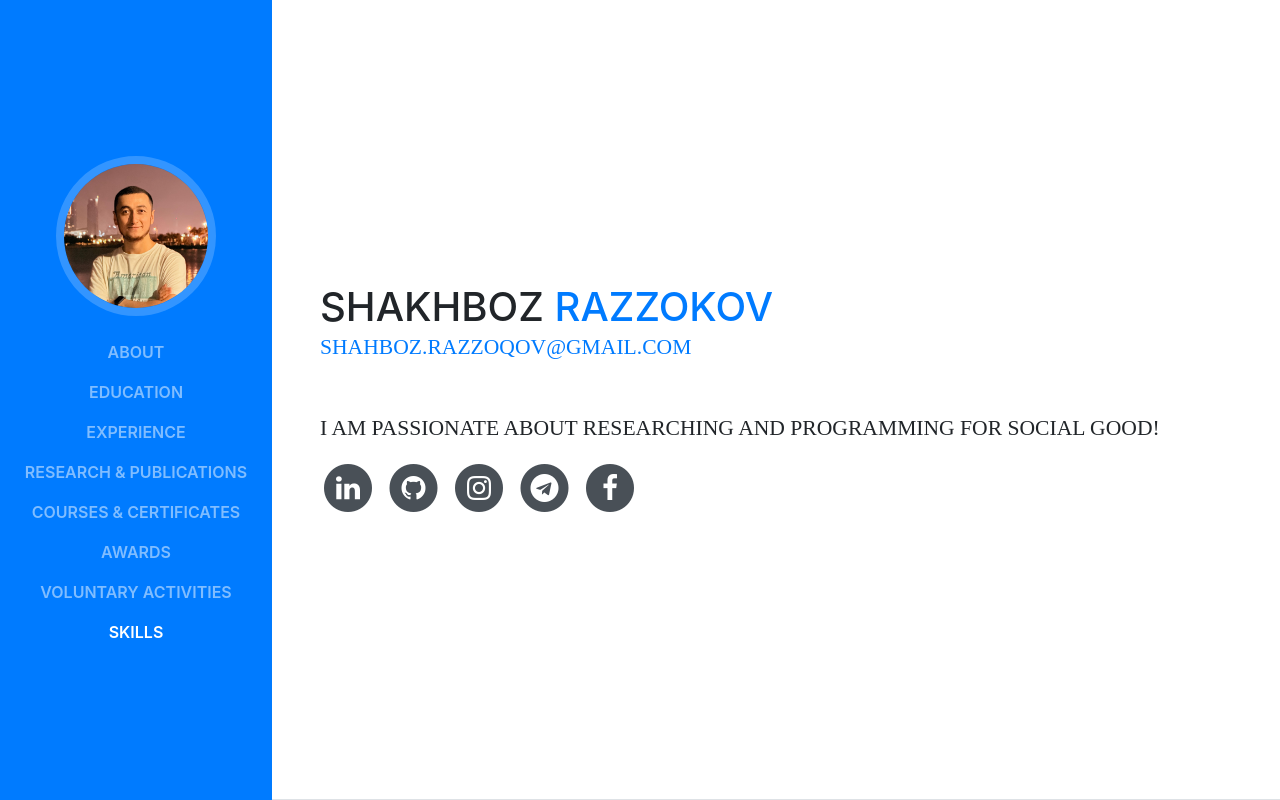
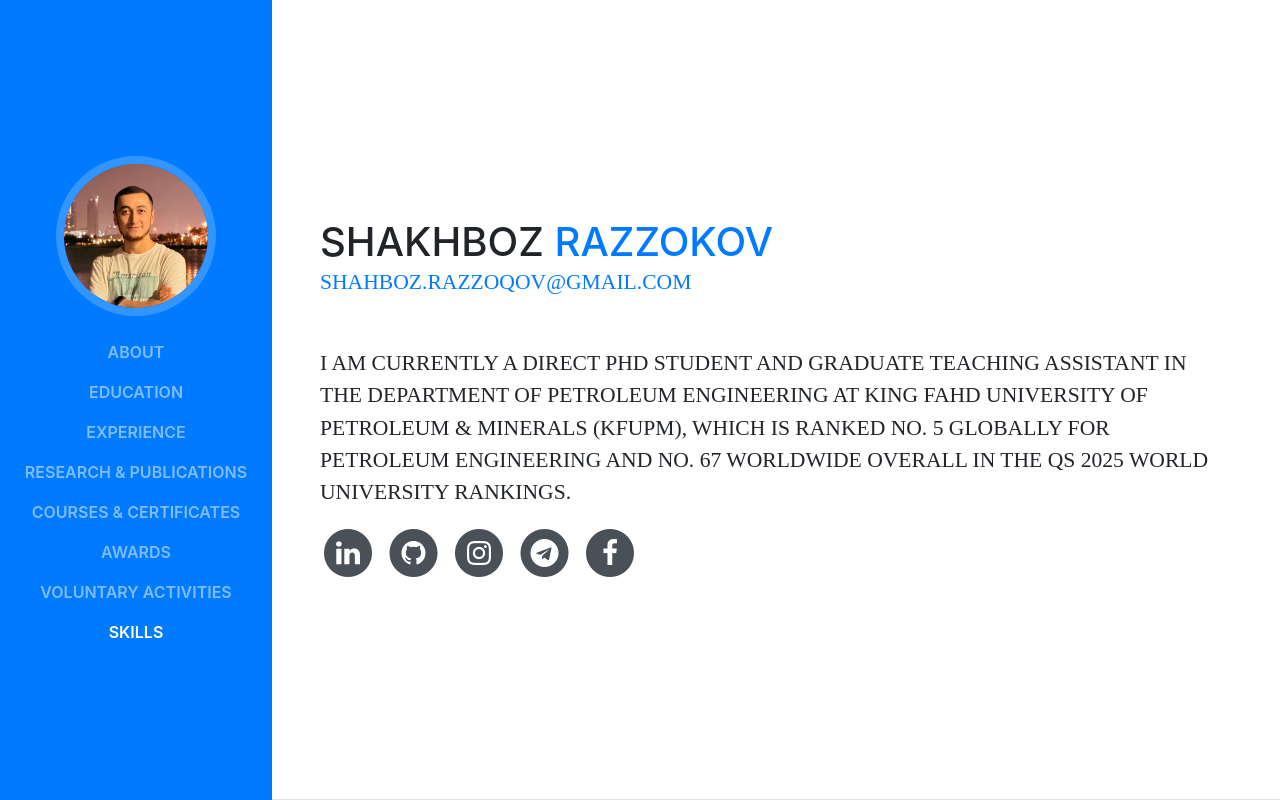
Before and after one commit to Shahbozjon/test, a website with bundled scripts: page index.html in a window 1280 px wide. Shown: the top 800 px of the page. Built offline with nearby package versions, Linux system fonts and the light colour scheme; a web font is replaced by a local one.

Commit message:
Update index.html

```diff
--- a/index.html
+++ b/index.html
@@ -92,7 +92,7 @@
           <div class="subheading mb-5">
             <a href="mailto:shahboz.razzoqov@gmail.com">shahboz.razzoqov@gmail.com</a>
           </div>
-          <div class="subheading mb-3">I am passionate about researching and programming for social good!</div>
+          <div class="subheading mb-3">I am currently a Direct PhD student and Graduate Teaching Assistant in the Department of Petroleum Engineering at King Fahd University of Petroleum & Minerals (KFUPM), which is ranked No. 5 globally for Petroleum Engineering and No. 67 worldwide overall in the QS 2025 World University Rankings.</div>
 <!--           <p class="mb-5"></p> -->
           <ul class="list-inline list-social-icons mb-0">
             <li class="list-inline-item">
```
